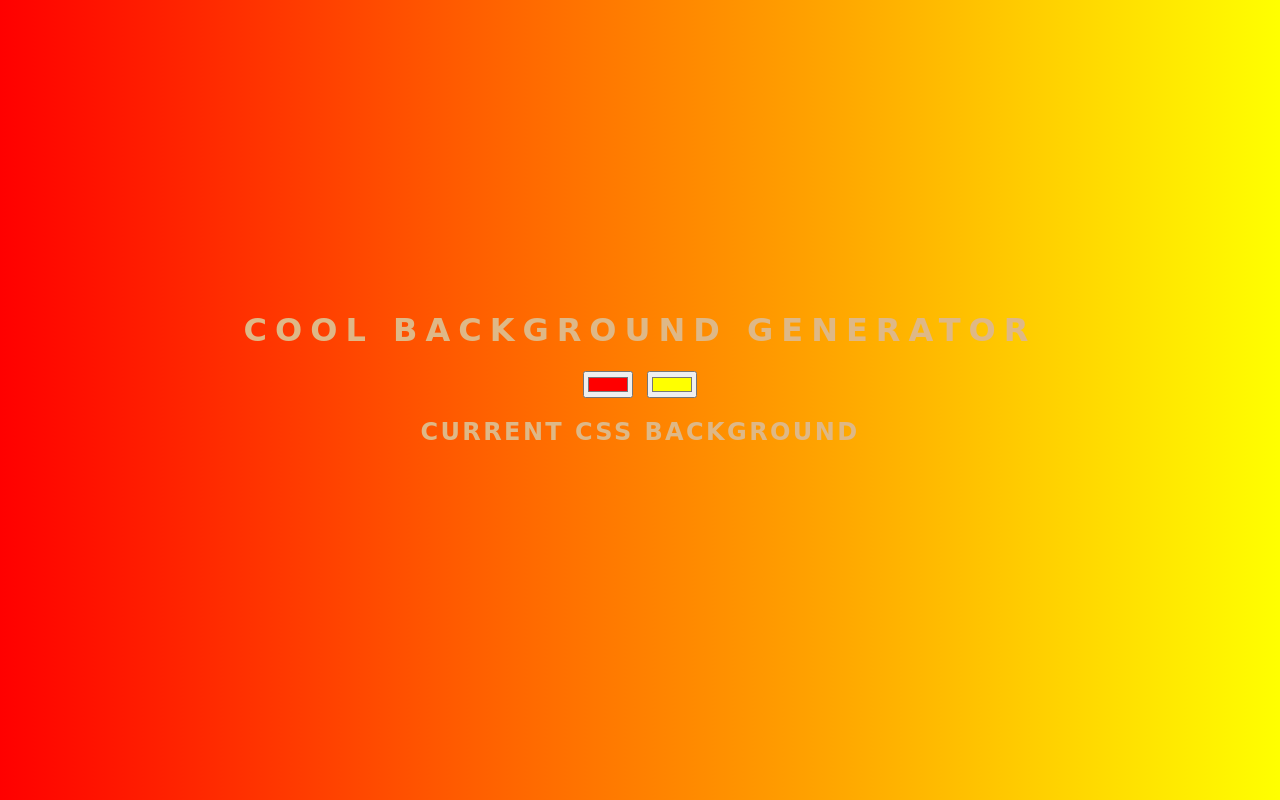
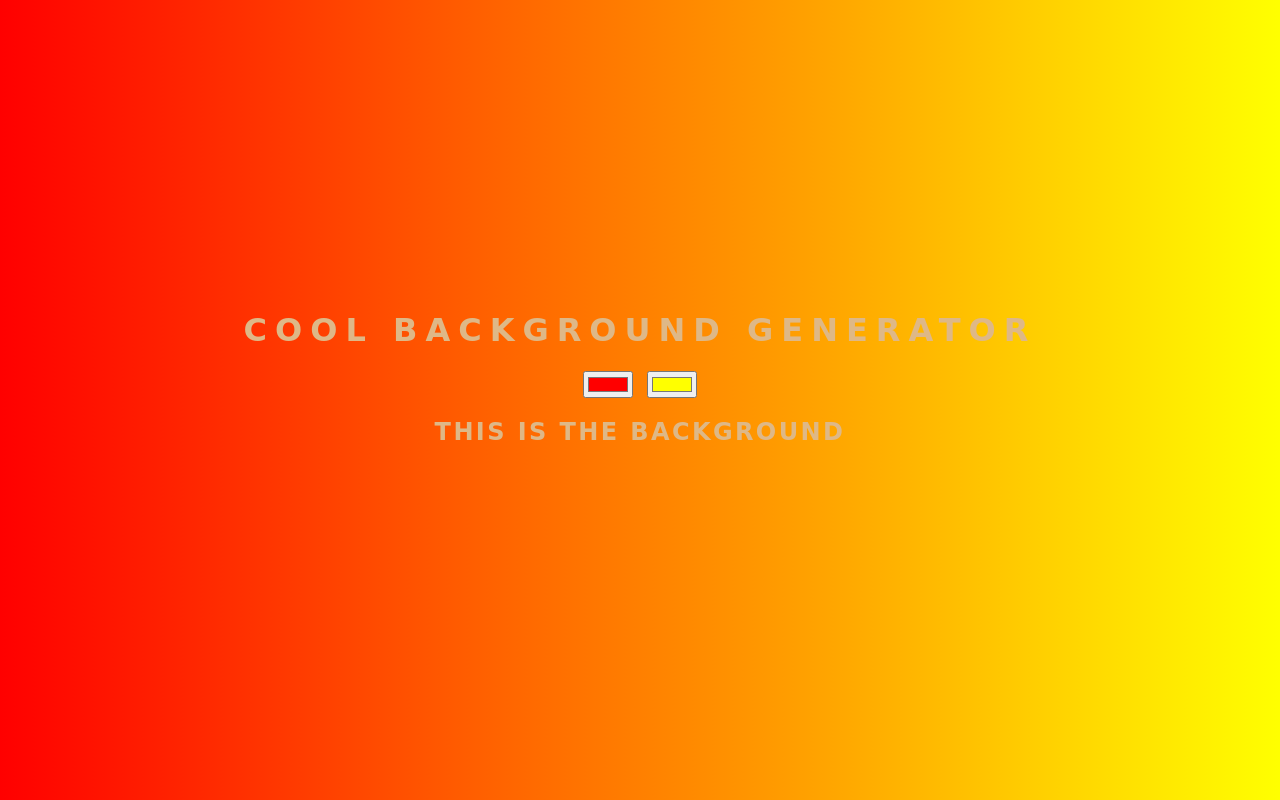
Before and after one commit to WiTcH-Devil/BackgroundGenerator, a plain HTML site: page index.html in a window 1280 px wide. Drawn offline with Linux system fonts and the light colour scheme.

Commit message:
changing text

```diff
--- a/index.html
+++ b/index.html
@@ -13,7 +13,7 @@
             <input class="color1" type="color" name="color1" value="#ff0000">
             <input class="color2" type="color" name="color2" value="#ffff00">
         </div>
-        <h2>Current css background</h2>
+        <h2>This is the Background</h2>
         <h5></h5>
     </div>
     <script type="text/javascript" src="script.js"></script>
```
